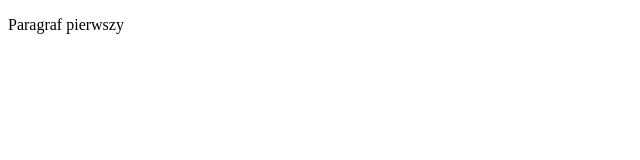
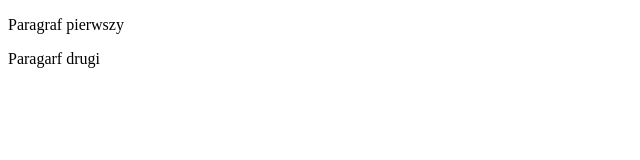
Before and after one commit to PrzemekRafa/PrzemekRafa.github.io, a plain HTML site: page index.html in a window 1280 px wide. Shown: the full height of the page, 0-640 px from the left. Drawn offline with Linux system fonts and the light colour scheme.

Commit message:
newbranchdifftest

```diff
--- a/index.html
+++ b/index.html
@@ -6,5 +6,6 @@
 </head>
 <body>
   <p>Paragraf pierwszy</p>
+  <p>Paragarf drugi</p>
 </body>
 </html>
```
